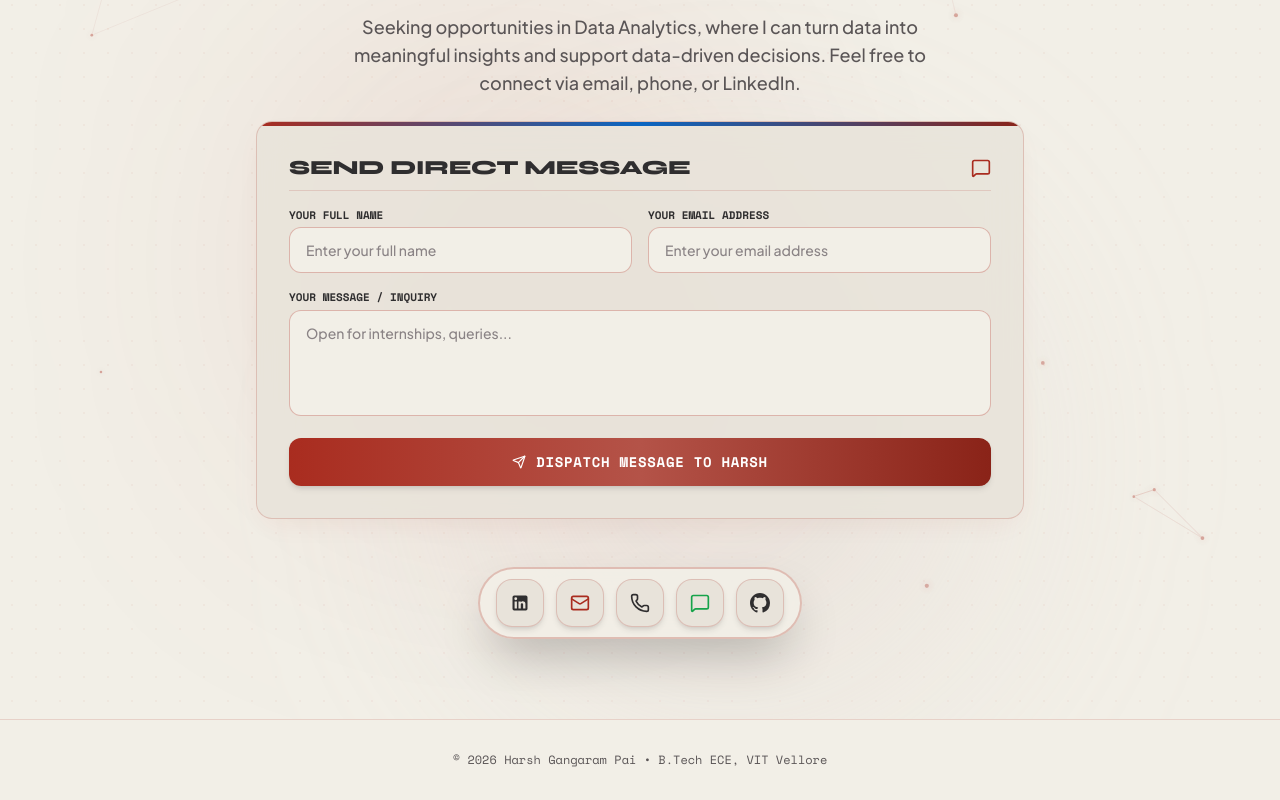
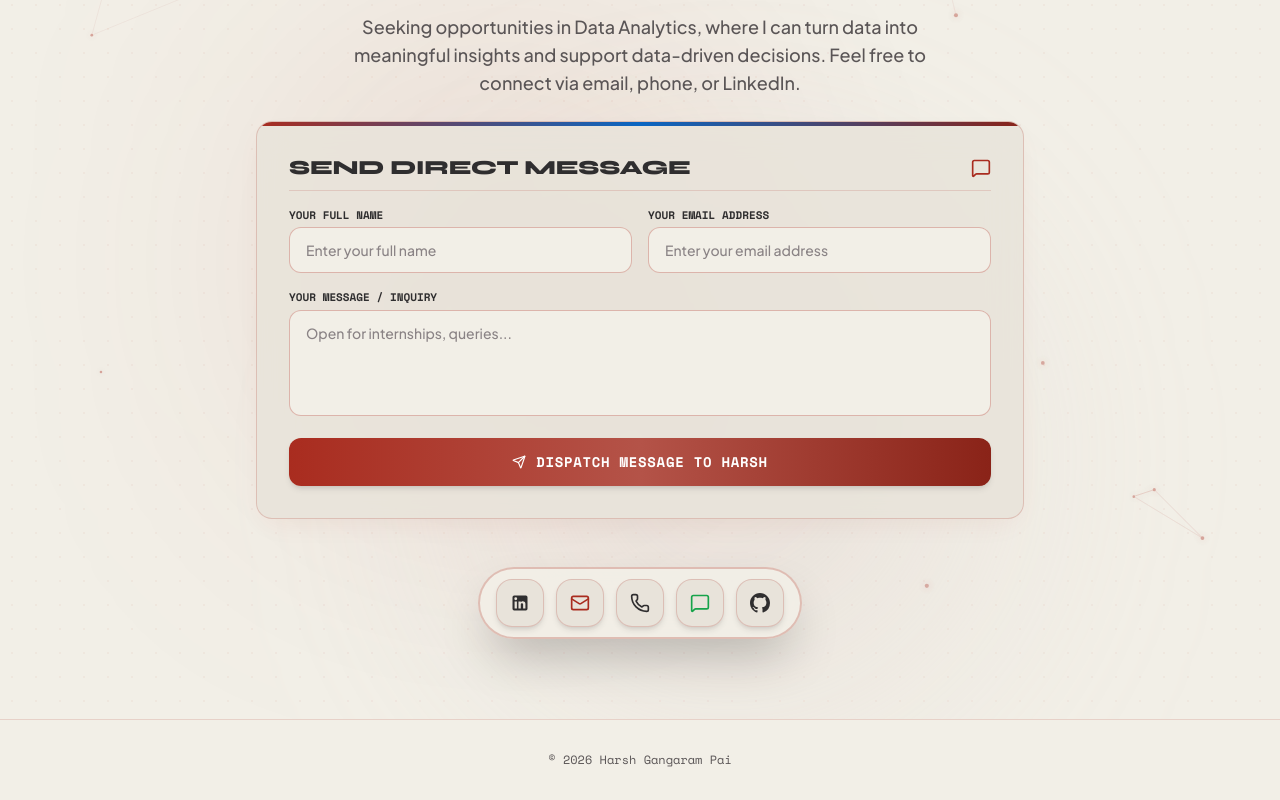
Before and after one commit to harshPai1906/harsh-portfolio, a Next.js app: page / in a window 1280 px wide. Shown: the part 6062-6862 px from the top of the page. Built offline with nearby package versions, Linux system fonts and the light colour scheme; a web font is replaced by a local one.

Commit message:
feat: implement global styles and reusable Footer and MarqueeBanner components

```diff
--- a/app/globals.css
+++ b/app/globals.css
@@ -35,14 +35,17 @@ body {
 ::-webkit-scrollbar {
   width: 10px;
 }
+
 ::-webkit-scrollbar-track {
   background: #F2EFE7;
 }
+
 ::-webkit-scrollbar-thumb {
   background: #A92C1F;
   border-radius: 5px;
   border: 2px solid #F2EFE7;
 }
+
 ::-webkit-scrollbar-thumb:hover {
   background: #8A2318;
 }
@@ -81,6 +84,7 @@ body {
   .glass-card-hover {
     transition: all 0.3s cubic-bezier(0.16, 1, 0.3, 1);
   }
+
   .glass-card-hover:hover {
     background: rgba(232, 227, 218, 0.98);
     border-color: rgba(169, 44, 31, 0.4);
--- a/components/Footer.tsx
+++ b/components/Footer.tsx
@@ -7,7 +7,7 @@ export const Footer: React.FC = () => {
     <footer className="border-t border-[#A92C1F]/15 bg-transparent py-8 text-center text-xs text-[#5A5556] font-mono relative z-20">
       <div className="mx-auto max-w-7xl px-6 flex items-center justify-center font-medium">
         <span>
-          © {new Date().getFullYear()} Harsh Gangaram Pai &bull; B.Tech ECE, VIT Vellore
+          © {new Date().getFullYear()} Harsh Gangaram Pai
         </span>
       </div>
     </footer>
```
Also changed, not shown: components/MarqueeBanner.tsx (+4 -6 lines).
